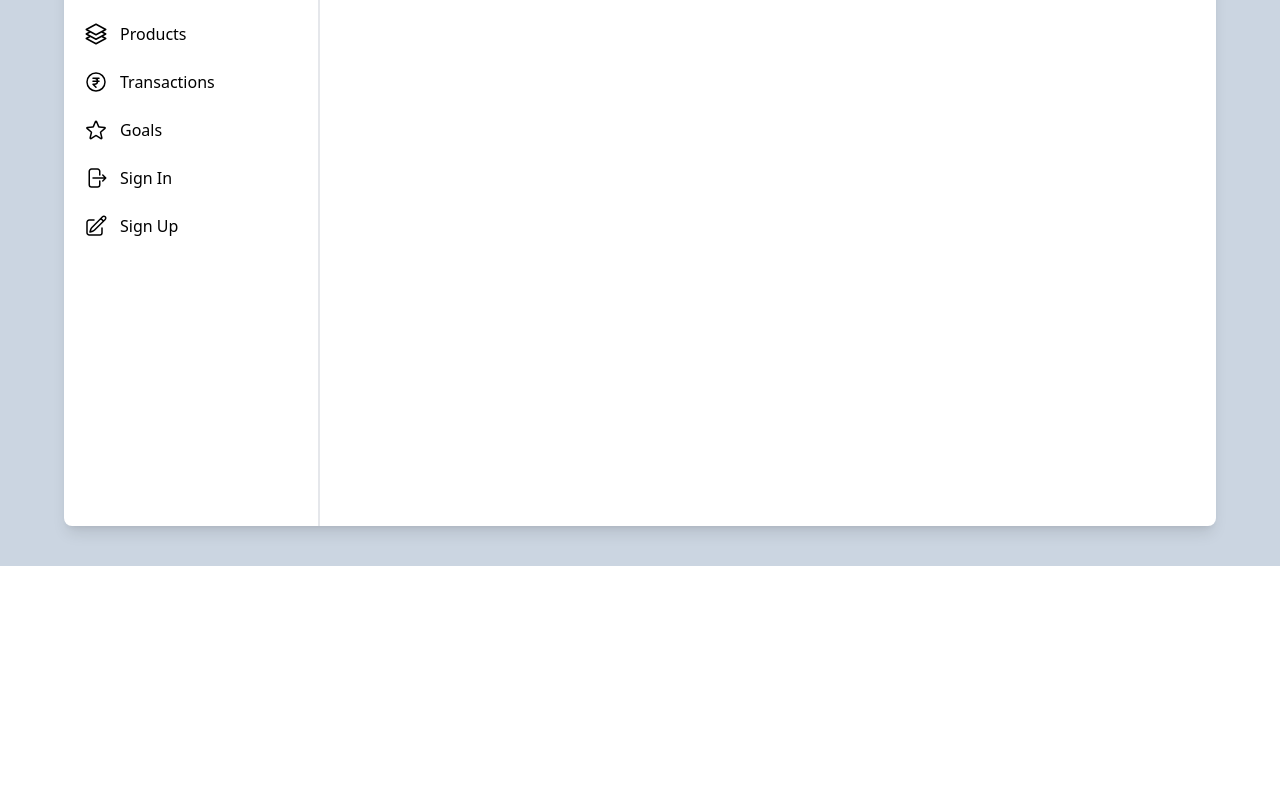
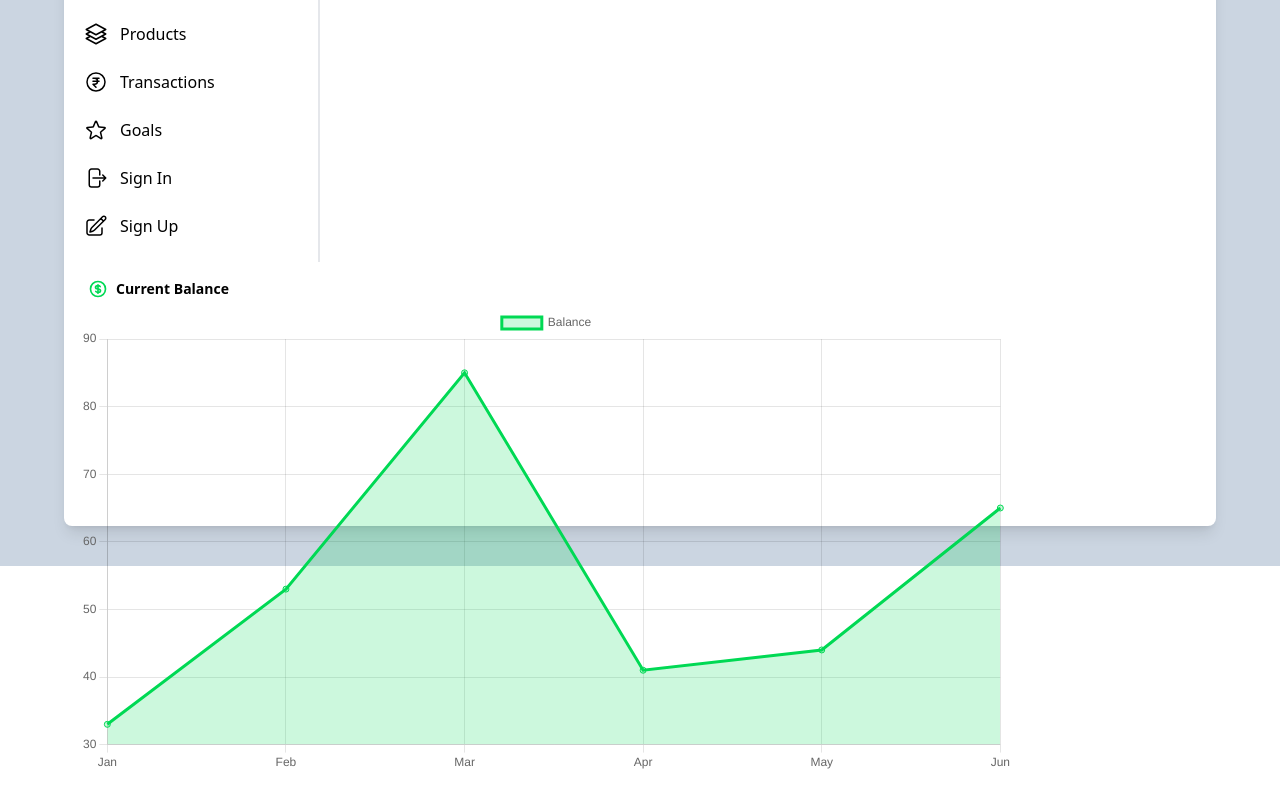
Before and after one commit to MVK2803/MoneyMinder, a React (Vite) app in the folder client/: page / in a window 1280 px wide. Shown: the part 234-1023 px from the top of the page. Before the commit the page ends 800 px from the top, so only its background shows below. Built offline with nearby package versions, Linux system fonts and the light colour scheme.

Commit message:
Added Chart

```diff
--- a/client/package.json
+++ b/client/package.json
@@ -10,7 +10,10 @@
     "preview": "vite preview"
   },
   "dependencies": {
+    "@heroicons/react": "^1.0.6",
+    "chart.js": "^4.4.0",
     "react": "^18.2.0",
+    "react-chartjs-2": "^5.2.0",
     "react-dom": "^18.2.0"
   },
   "devDependencies": {
--- /dev/null
+++ b/client/src/components/MainGraph.jsx
@@ -0,0 +1,32 @@
+import { CurrencyDollarIcon } from '@heroicons/react/outline'
+import { Line } from "react-chartjs-2";
+import { Chart as ChartJS, registerables } from 'chart.js';
+ChartJS.register(...registerables);
+
+const data = {
+  labels: ["Jan", "Feb", "Mar", "Apr", "May", "Jun"],
+  datasets: [
+    {
+      label: "Balance",
+      data: [33, 53, 85, 41, 44, 65],
+      fill: true,
+      backgroundColor: "rgba(0, 217, 84,0.2)",
+      borderColor: "rgba(0, 217, 84,1)"
+    }
+  ]
+};
+
+const Chart = () => {
+
+  return (
+    <div className="w-5/6">
+      <span className="flex flex-row items-center ml-2 mb-2 font-bold text-[14px] text-oceanblue">
+        <CurrencyDollarIcon className="w-5 h-5 mr-2" color="rgba(0, 217, 84,1)" />
+        Current Balance
+      </span>
+      <Line data={data} />
+    </div>
+  )
+}
+
+export default Chart;
--- a/client/src/layout/LandingPage.jsx
+++ b/client/src/layout/LandingPage.jsx
@@ -1,4 +1,5 @@
 import React from "react";
+import Chart from "../components/MainGraph";
 
 function LandingPage() {
   return (
@@ -210,6 +211,9 @@ function LandingPage() {
           </ul>
         </div>
       </aside>
+      <div className="flex flex-col p-4">
+        <Chart />
+      </div>
     </div>
   );
 }
```
Also changed, not shown: 1 other file (tests, documents, lock files or other folders).
